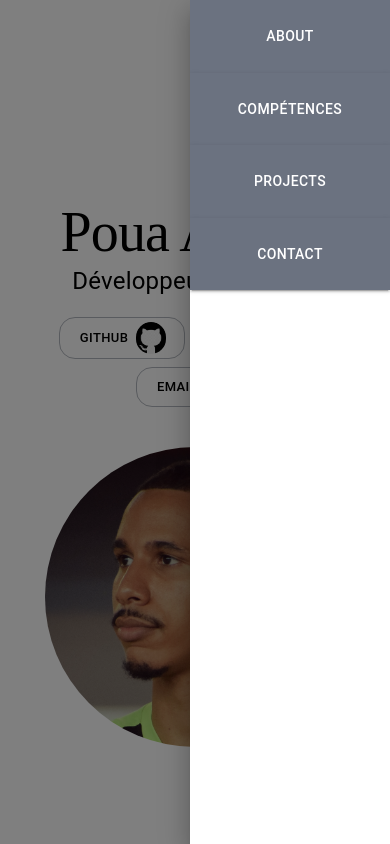
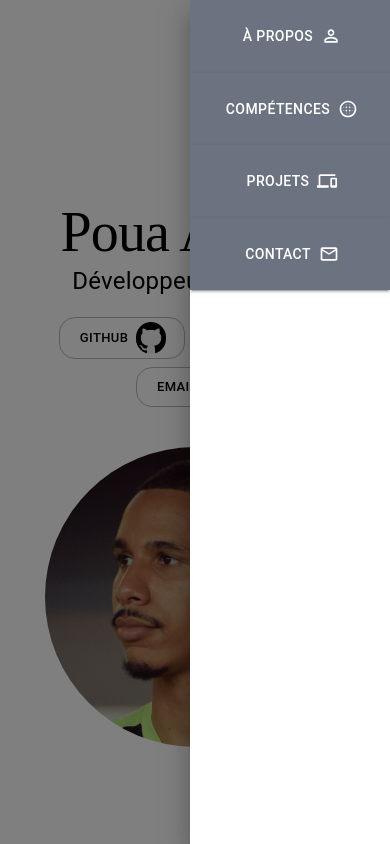
Before and after one commit to AdrienPoua/next_portfolio, a Next.js app: page / in a window 390 px wide. Both pictures are taken after a click on the button 336 px from the left and 36 px from the top of the page. Shown: the top 844 px of the page. Built offline with nearby package versions, Linux system fonts and the light colour scheme.

Commit message:
styles : mobile navbar add icon

```diff
--- a/src/components/MobileNav.tsx
+++ b/src/components/MobileNav.tsx
@@ -1,19 +1,24 @@
 import React, { useState } from "react";
 import { Box, Container, Button, Drawer, List, ListItem } from "@mui/material";
 import MenuIcon from "@mui/icons-material/Menu";
+import MailOutlineIcon from '@mui/icons-material/MailOutline';
+import BlurCircularIcon from '@mui/icons-material/BlurCircular';
+import PersonOutlineIcon from '@mui/icons-material/PersonOutline';
+import DevicesIcon from '@mui/icons-material/Devices';
 
 type CustomLinkProps = {
   href: string,
   title: string,
+  endIcon: React.ReactNode,
   setIsOpen: (x: boolean) => void
 }
 
-const CustomLink = ({ href, title, setIsOpen }: CustomLinkProps) => {
+const CustomLink = ({ href, title, setIsOpen, endIcon }: CustomLinkProps) => {
   return (
     <ListItem className="p-0">
-        <Button href={"#"+href} onClick={() => setIsOpen(false)} className="text-black size-full rounded-none py-6" variant="contained">
-          {title}
-        </Button>
+      <Button href={"#" + href} onClick={() => setIsOpen(false)} className="text-black size-full rounded-none py-6 " variant="contained" endIcon={endIcon}>
+        {title}
+      </Button>
     </ListItem>
   );
 }
@@ -31,10 +36,14 @@ export default function MobileNav() {
         onClose={() => setIsOpen(false)}>
         <Box>
           <List className="flex flex-col p-0 min-w-[200px]">
-            <CustomLink href="about" title="About" setIsOpen={setIsOpen} />
-            <CustomLink href="compétences" title="Compétences" setIsOpen={setIsOpen} />
-            <CustomLink href="projets" title="projects" setIsOpen={setIsOpen} />
-            <CustomLink href="contact" title="Contact" setIsOpen={setIsOpen} />
+            <CustomLink href="about" title="À propos" setIsOpen={setIsOpen} endIcon={<PersonOutlineIcon />
+            } />
+            <CustomLink href="compétences" title="Compétences" setIsOpen={setIsOpen} endIcon={<BlurCircularIcon />
+            } />
+            <CustomLink href="projets" title="projets" setIsOpen={setIsOpen} endIcon={<DevicesIcon />
+            } />
+            <CustomLink href="contact" title="Contact" setIsOpen={setIsOpen} endIcon={<MailOutlineIcon />
+            } />
           </List>
         </Box>
       </Drawer>
```
